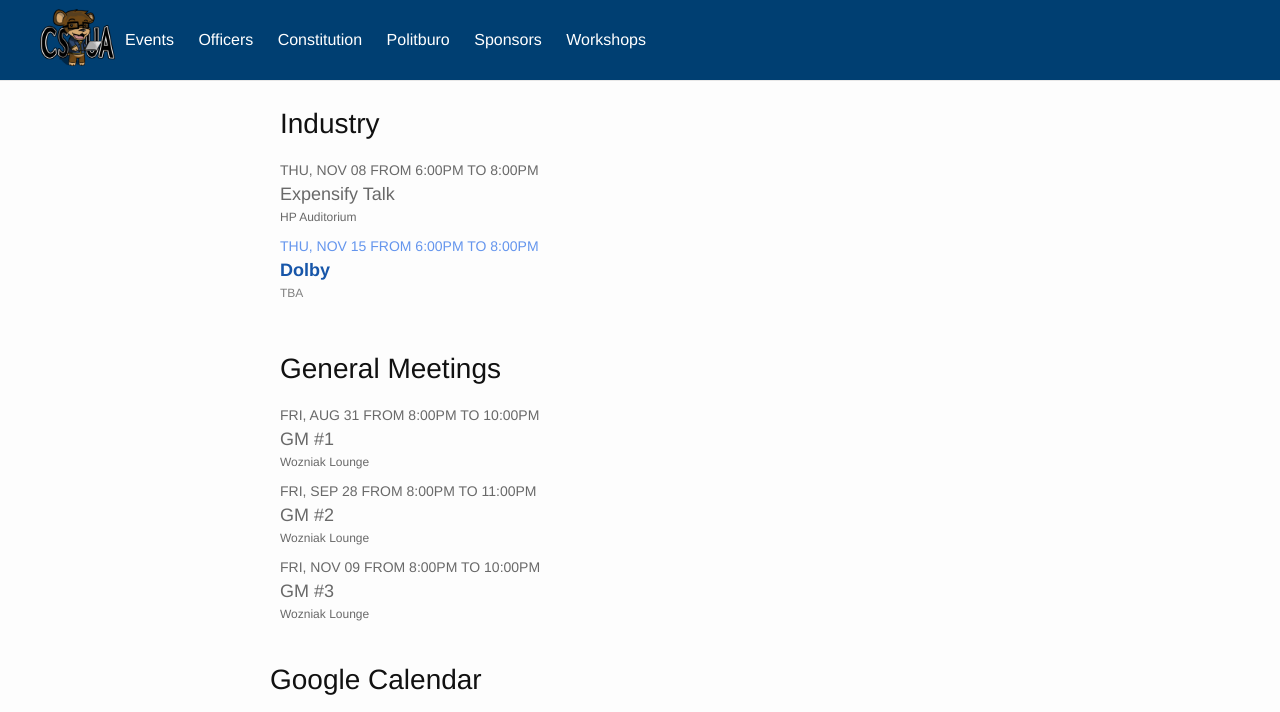
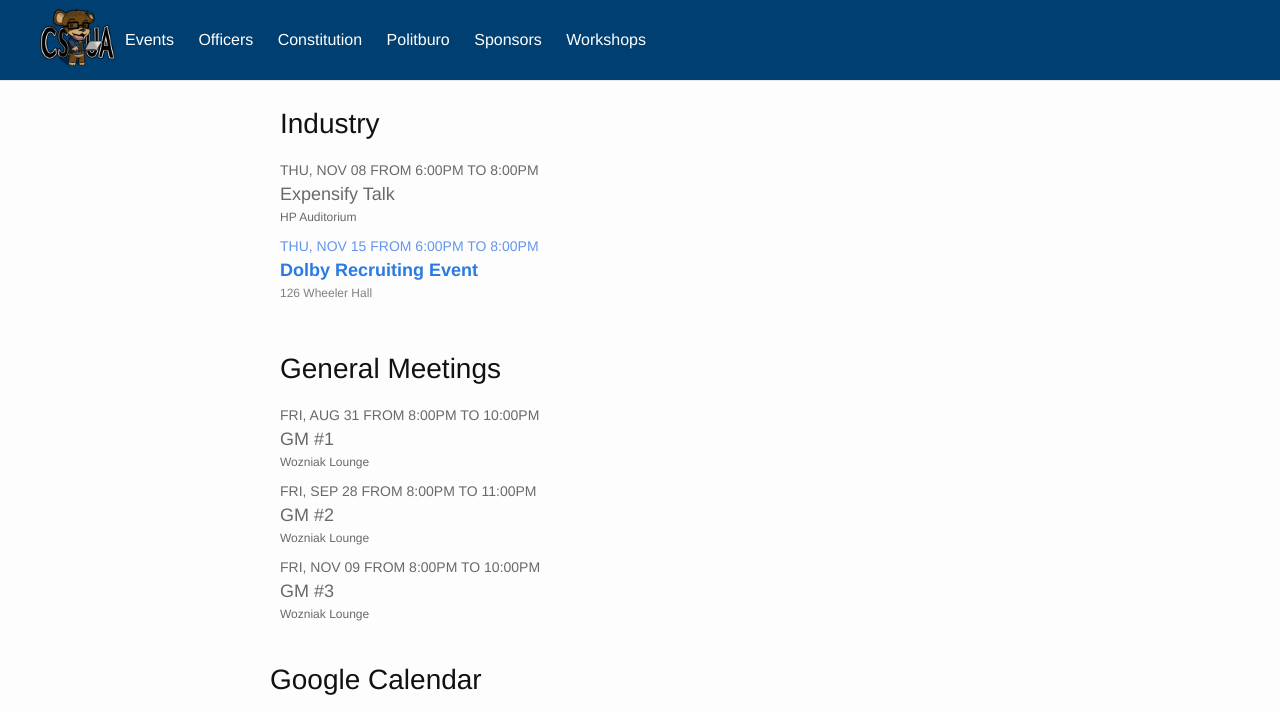
Before and after one commit to CSUA/csua-static-website, a Jekyll site: the page built from about/events.md, in a window 1280 px wide and 900 px high, scrolled down 574 px, cut to the strip 0-712 px from the top of the window. Built offline with Jekyll 4.4.1, drawn with Linux system fonts in a browser that asks for light colours; our own code applies the rules of GitHub Pages for plain Markdown files.

Commit message:
Update Dolby event

```diff
--- a/_data/events/fa18.yml
+++ b/_data/events/fa18.yml
@@ -33,11 +33,11 @@
   link: https://www.facebook.com/events/317774632384278/
   category: Industry
 
-- title: Dolby
+- title: Dolby Recruiting Event
   start: Thurs Nov 15 6PM
   end: 8PM
-  location: TBA
-  link:
+  location: 126 Wheeler Hall
+  link: https://www.facebook.com/events/248006782544261/
   category: Industry
 
 - title: "GM #1"
```
